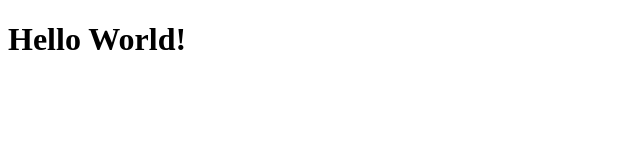
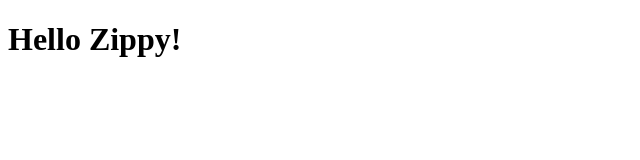
Before and after one commit to executives/js-dev-env, a website: page src/index.html in a window 1280 px wide. Shown: the full height of the page, 0-640 px from the left. Drawn offline with Linux system fonts and the light colour scheme.

```diff
--- a/buildScripts/srcServer.js
+++ b/buildScripts/srcServer.js
@@ -16,3 +16,5 @@
     open('http://localhost:' + port);
   }
 });
+
+// npm install localtunnel for quick-sharing
--- a/src/index.html
+++ b/src/index.html
@@ -7,6 +7,6 @@
   <title>Document</title>
 </head>
 <body>
-  <h1>Hello World!</h1>
+  <h1>Hello Zippy!</h1>
 </body>
 </html>
```
